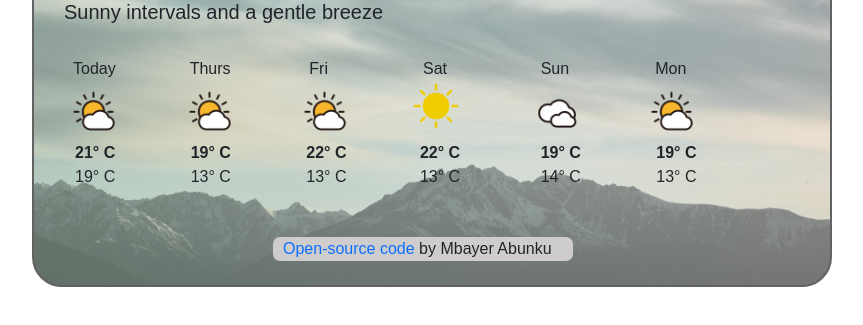
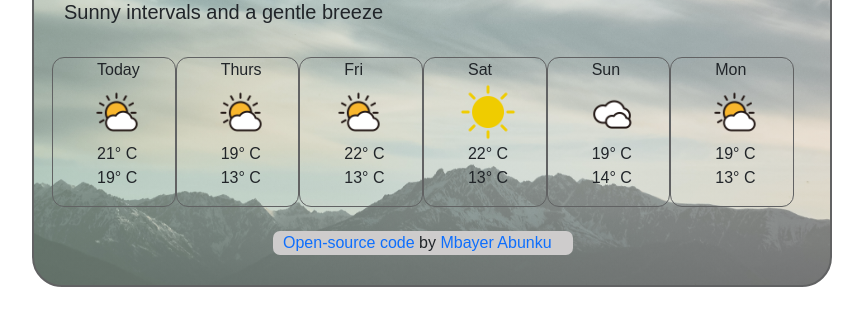
Before and after one commit to Mbayergirl/My-weather-app, a plain HTML site: page index.html in a window 1280 px wide. Shown: the part 583-908 px from the top of the page, without its empty margins (208-1071 px from the left). Drawn offline with nearby package versions, Linux system fonts and the light colour scheme.

Commit message:
I changed the forecast row structure into uls (unordered lists) with li's and added borders to each column

```diff
--- a/index.html
+++ b/index.html
@@ -50,6 +50,7 @@
             </div>
           </div>
         </form>
+      </div>
       <div class="row">
         <div class="col-9 city-name">
           <div id="place">Edinburgh</div>
@@ -86,71 +87,73 @@
         <div class="col-8" id="weather">
           Sunny intervals and a gentle breeze
         </div>
-          <br />
+      </div>
+
       <div class="row" id="weekday">
-            <div class="col-2 weekday1">Today</div>
-            <div class="col-2 weekday2">Thurs</div>
-            <div class="col-2 weekday3">Fri</div>
-            <div class="col-2 weekday4">Sat</div>
-            <div class="col-2 weekday5">Sun</div>
-            <div class="col-2 weekday6">Mon</div>
-            <div class="row" id="emoji">
-              <div class="col-2">
+        <div class="col-2 weekday1" id="today-1">
+          <ul id="weekday1">
+            <li id="day-11">Today</li>
+            <li id="emoji-1">
               <img src="images/Sunny intervals.png" id="today" alt="" />
+            </li>
+            <li id="high-temp1">21° C</li>
+            <li id="low-temp1">19° C</li>
+          </ul>
         </div>
-              <div class="col-2">
+        <div class="col-2 weekday2" id="next-day">
+          <ul id="weekday2">
+            <li id="day-12">Thurs</li>
+            <li id="emoji-2">
               <img src="images/Sunny intervals.png" id="day-1" alt="" />
+            </li>
+            <li id="high-temp2">19° C</li>
+            <li id="low-temp2">13° C</li>
+          </ul>
         </div>
-              <div class="col-2">
+        <div class="col-2 weekday3" id="next-day1">
+          <ul id="weekday3">
+            <li id="day-13">Fri</li>
+            <li id="emoji-3">
               <img src="images/Sunny intervals.png" id="day-2" alt="" />
+            </li>
+            <li id="high-temp3">22° C</li>
+            <li id="low-temp3">13° C</li>
+          </ul>
         </div>
-              <div class="col-2">
+        <div class="col-2 weekday4" id="next-day2">
+          <ul id="weekday4">
+            <li id="day-14">Sat</li>
+            <li id="emoji-4">
               <img src="images/Sunny.png" id="day-3" alt="" />
+            </li>
+            <li id="high-temp4">22° C</li>
+            <li id="low-temp4">13° C</li>
+          </ul>
         </div>
-              <div class="col-2">
+        <div class="col-2 weekday5" id="next-day3">
+          <ul id="weekday5">
+            <li id="day-15">Sun</li>
+            <li id="emoji-5">
               <img src="images/Cloudy.png" id="day-4" alt="" />
+            </li>
+            <li id="high-temp5">19° C</li>
+            <li id="low-temp5">14° C</li>
+          </ul>
         </div>
-              <div class="col-2">
+        <div class="col-2 weekday6" id="next-day4">
+          <ul id="weekday6">
+            <li id="day-16">Mon</li>
+            <li id="emoji-6">
               <img src="images/Sunny intervals.png" id="day-5" alt="" />
+            </li>
+            <li id="high-temp6">19° C</li>
+            <li id="low-temp6">13° C</li>
+          </ul>
         </div>
       </div>
-            <div class="row" id="high-temp">
-              <div class="col-2 today1">
-                <strong> 21° C </strong>
+
       <br />
-                19° C
-              </div>
-              <div class="col-2 day1">
-                <strong> 19° C </strong>
-                <br />
-                13° C
-              </div>
-              <div class="col-2 day2">
-                <strong> 22° C </strong>
-                <br />
-                13° C
-              </div>
-              <div class="col-2 day3">
-                <strong> 22° C </strong>
-                <br />
-                13° C
-              </div>
-              <div class="col-2 day4">
-                <strong> 19° C </strong>
-                <br />
-                14° C
-              </div>
-              <div class="col-2 day5">
-                <strong> 19° C </strong>
-                <br />
-                13° C
-              </div>
-            </div>
-          </div>
-        </div>
-      </div>
-      <br />
-      <br />
+
       <div id="source-code">
         <a
           href="https://github.com/Mbayergirl/My-weather-app"
@@ -159,7 +162,15 @@
         >
           Open-source code</a
         >
-        <span id="coded-by-me"> by Mbayer Abunku</span>
+        <span id="coded-by-me">
+          by
+          <a
+            href="www.linkedin.com/in/mbayer-abunku-84b39835"
+            id="linkedin"
+            target="_blank"
+            >Mbayer Abunku</a
+          >
+        </span>
       </div>
     </div>
     <script src="source/index.js"></script>
--- a/source/style.css
+++ b/source/style.css
@@ -116,58 +116,61 @@ body {
 }
 #today {
   width: 60px;
+
+  position: relative;
+  left: -10px;
 }
-.today1 {
-  padding-left: 23px;
-}
-.weekday1 {
-  padding-left: 21px;
-}
-.weekday2 {
-  padding-left: 18px;
-}
-.weekday3 {
-  padding-left: 18px;
-}
-.weekday4 {
-  padding-left: 12px;
-}
-.weekday5 {
-  padding-left: 10px;
-}
-.weekday6 {
-  padding-left: 5px;
-}
+
 #day-1 {
   width: 60px;
+  position: relative;
+  left: -10px;
 }
-.day1 {
-  padding-left: 23px;
-}
-.day2 {
-  padding-left: 23px;
-}
-.day3 {
-  padding-left: 21px;
-}
-.day4,
-.day5 {
-  padding-left: 26px;
-}
+
 #day-2 {
   width: 60px;
+  position: relative;
+  left: -15px;
 }
 #day-3 {
-  width: 50px;
+  width: 60px;
+  position: relative;
+  left: -10px;
 }
 #day-4 {
   width: 60px;
+  position: relative;
+  left: -10px;
 }
 #day-5 {
   width: 60px;
+  position: relative;
+  left: -10px;
+}
+#weekday1,
+#weekday2,
+#weekday3,
+#weekday4,
+#weekday5,
+#weekday6 {
+  list-style: none;
+}
+
+#today-1,
+#next-day,
+#next-day1,
+#next-day2,
+#next-day3,
+#next-day4 {
+  border: 1px solid #616263;
+  border-radius: 12px;
 }
 
 #source-link {
+  text-decoration: none;
+}
+
+#linkedin {
   text-decoration: none;
 }
 
@@ -184,3 +187,8 @@ body {
   text-decoration: underline;
   text-decoration-color: #0a58ca;
 }
+
+#linkedin:hover {
+  text-decoration: underline;
+  text-decoration-color: #0a58ca;
+}
```
Lines whose indentation alone changed are shown as unchanged.
